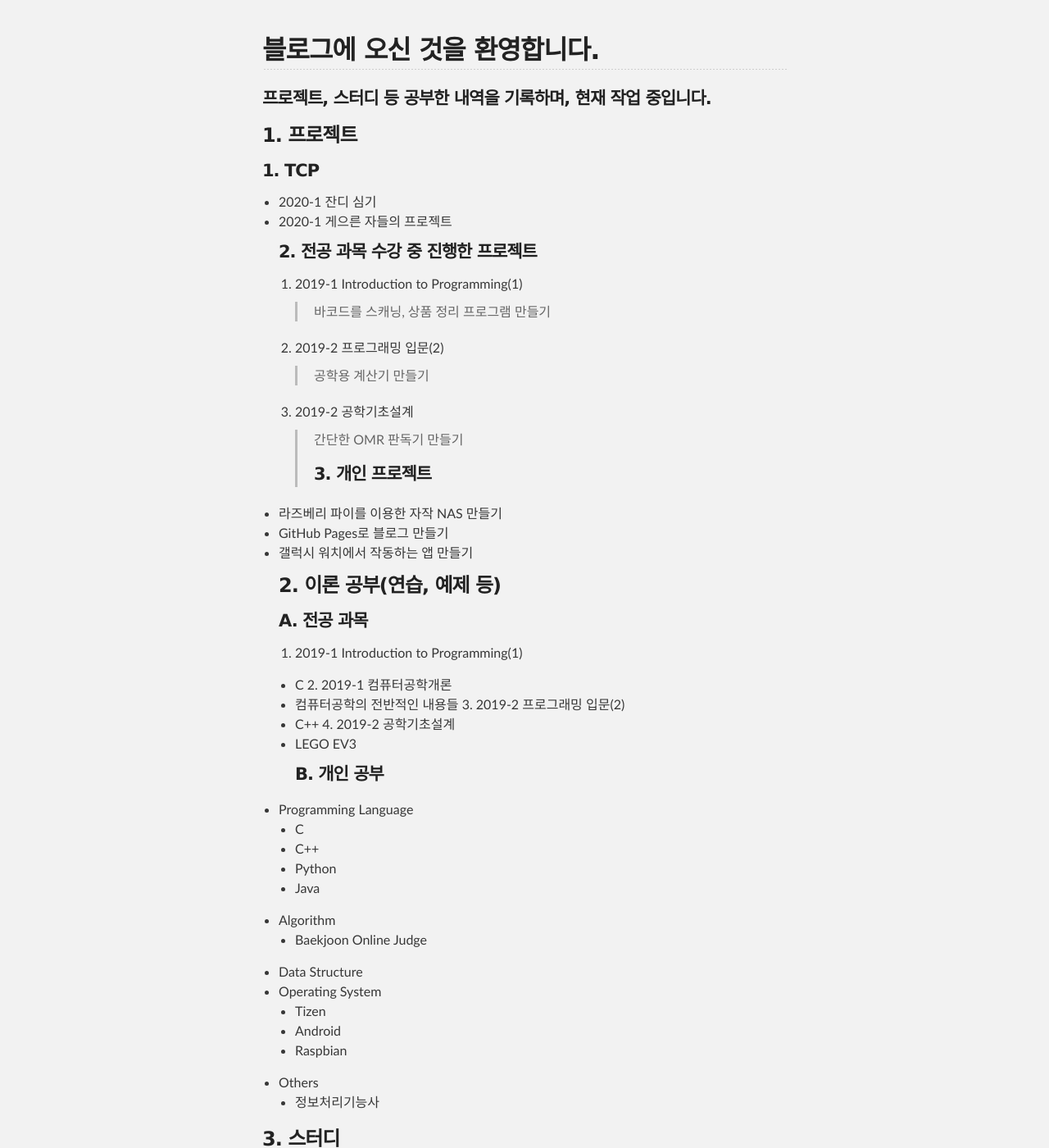
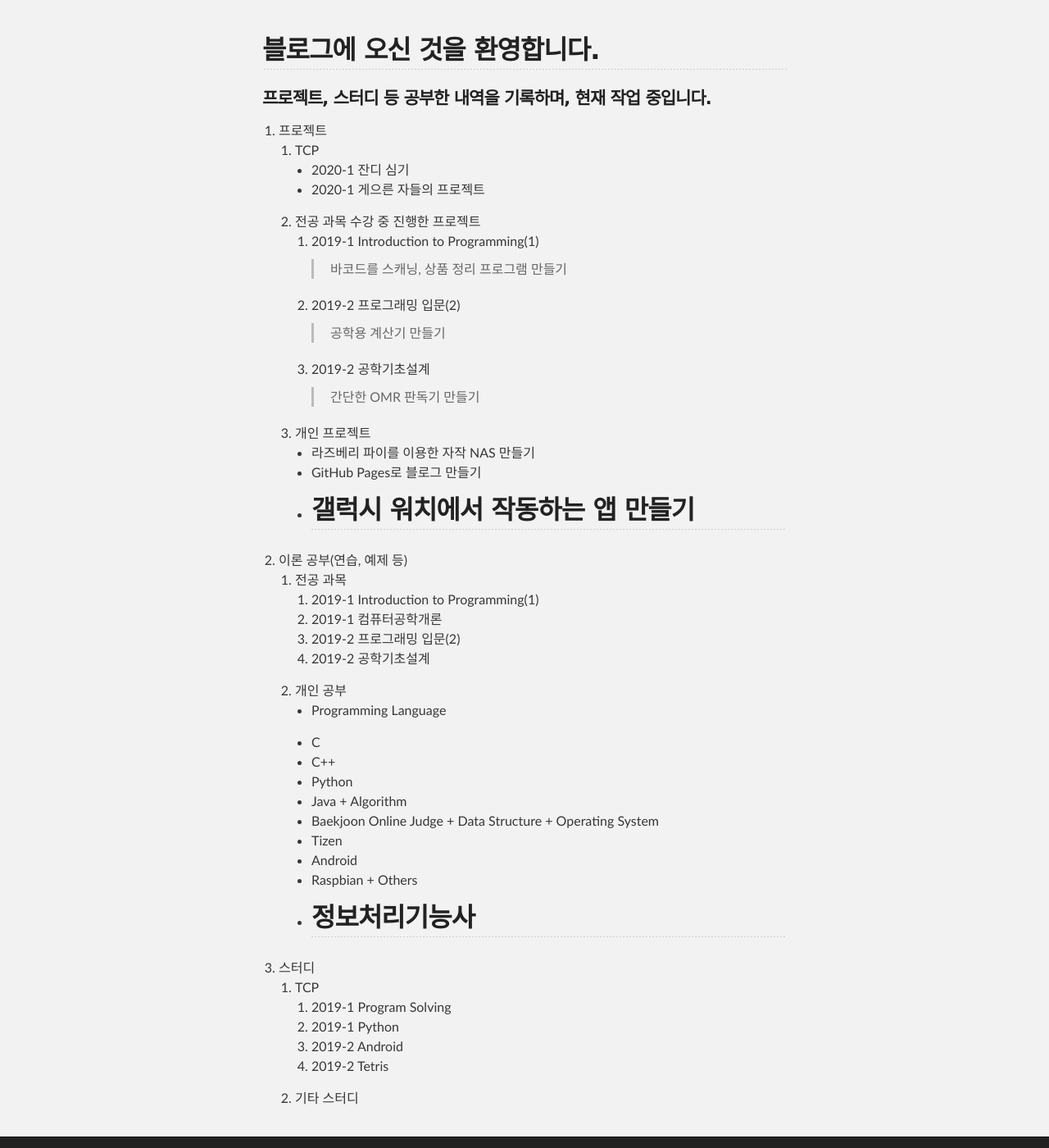
Before and after one commit to snustcice/snustcice.github.io, a Jekyll site: the page built from index.md, in a window 1280 px wide and 1400 px high, scrolled down 223 px. Shown: the whole window at 82% size. Built offline with Jekyll 4.4.1, drawn with Linux system fonts in a browser that asks for light colours; our own code applies the rules of GitHub Pages for plain Markdown files.

Commit message:
Update index.md

```diff
--- a/index.md
+++ b/index.md
@@ -5,51 +5,48 @@ layout: default
 ## 블로그에 오신 것을 환영합니다.
 #### 프로젝트, 스터디 등 공부한 내역을 기록하며, 현재 작업 중입니다.
 
-### 1. 프로젝트
-#### 1. TCP
-  * 2020-1 잔디 심기
-  * 2020-1 게으른 자들의 프로젝트
-#### 2. 전공 과목 수강 중 진행한 프로젝트
-   1. 2019-1 Introduction to Programming(1)
-   > 바코드를 스캐닝, 상품 정리 프로그램 만들기
-   2. 2019-2 프로그래밍 입문(2)
-   > 공학용 계산기 만들기
-   3. 2019-2 공학기초설계
-   > 간단한 OMR 판독기 만들기
-#### 3. 개인 프로젝트
-   + 라즈베리 파이를 이용한 자작 NAS 만들기
-   + GitHub Pages로 블로그 만들기
-   + 갤럭시 워치에서 작동하는 앱 만들기
-### 2. 이론 공부(연습, 예제 등)
-#### A. 전공 과목
-   1. 2019-1 Introduction to Programming(1)
-     - C
-   2. 2019-1 컴퓨터공학개론
-     - 컴퓨터공학의 전반적인 내용들
-   3. 2019-2 프로그래밍 입문(2)
-     - C++
-   4. 2019-2 공학기초설계
-     - LEGO EV3
-#### B. 개인 공부
-   + Programming Language
-     - C
-     - C++
-     - Python
-     - Java
-   + Algorithm
-     - Baekjoon Online Judge
-   + Data Structure
-   + Operating System
-     - Tizen
-     - Android
-     - Raspbian
-   + Others
-     - 정보처리기능사
-
-### 3. 스터디
-#### A. TCP
-   1. 2019-1 Program Solving
-   2. 2019-1 Python
-   3. 2019-2 Android
-   4. 2019-2 Tetris
-#### B. 기타 스터디
+1. 프로젝트
+    1. TCP
+      * 2020-1 잔디 심기
+      * 2020-1 게으른 자들의 프로젝트
+    2. 전공 과목 수강 중 진행한 프로젝트
+       1. 2019-1 Introduction to Programming(1)
+         > 바코드를 스캐닝, 상품 정리 프로그램 만들기
+       2. 2019-2 프로그래밍 입문(2)
+         > 공학용 계산기 만들기
+       3. 2019-2 공학기초설계
+         > 간단한 OMR 판독기 만들기
+    3. 개인 프로젝트
+      + 라즈베리 파이를 이용한 자작 NAS 만들기
+      + GitHub Pages로 블로그 만들기
+      + 갤럭시 워치에서 작동하는 앱 만들기
+---
+2. 이론 공부(연습, 예제 등)
+    1. 전공 과목
+        1. 2019-1 Introduction to Programming(1)
+        2. 2019-1 컴퓨터공학개론
+        3. 2019-2 프로그래밍 입문(2)
+        4. 2019-2 공학기초설계
+    2. 개인 공부
+      + Programming Language
+        - C
+        - C++
+        - Python
+        - Java
+      + Algorithm
+        - Baekjoon Online Judge
+      + Data Structure
+      + Operating System
+        - Tizen
+        - Android
+        - Raspbian
+      + Others
+        - 정보처리기능사
+---
+3. 스터디
+    1. TCP
+        1. 2019-1 Program Solving
+        2. 2019-1 Python
+        3. 2019-2 Android
+        4. 2019-2 Tetris
+    2. 기타 스터디
```
